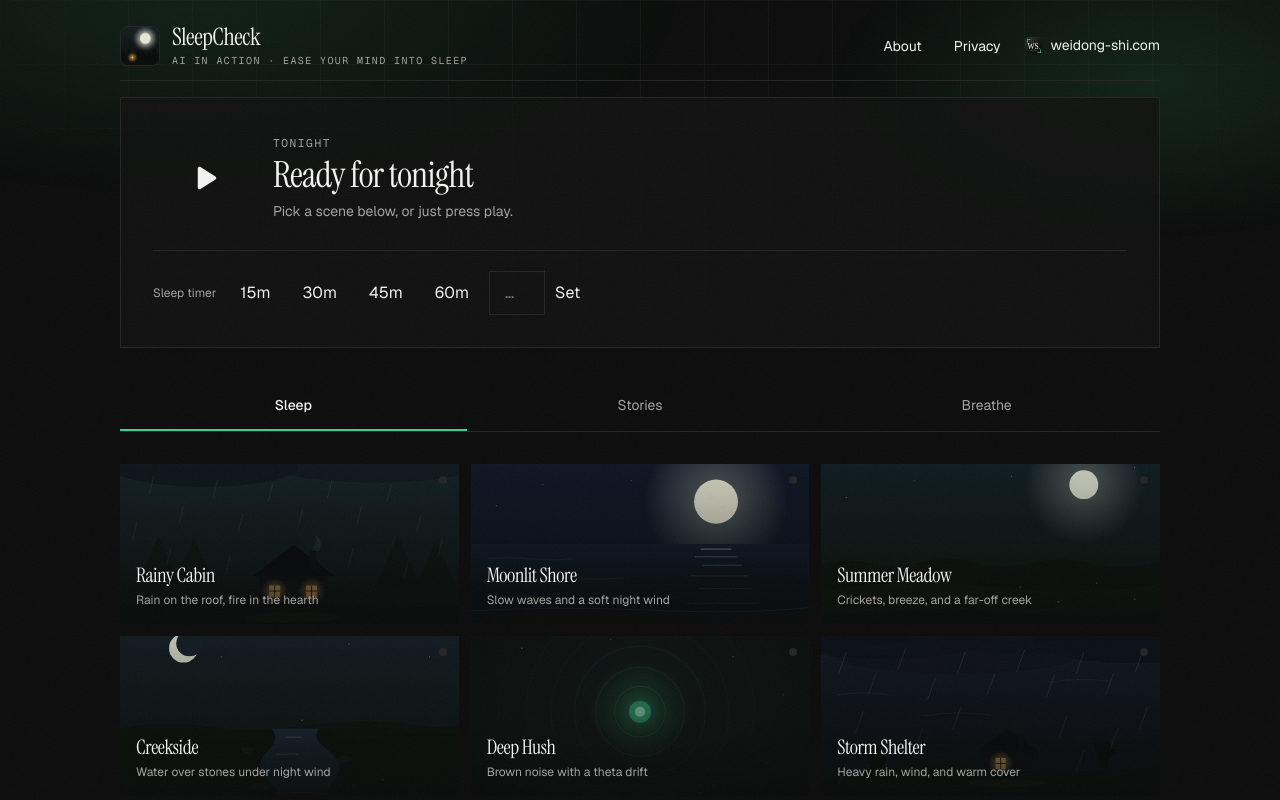
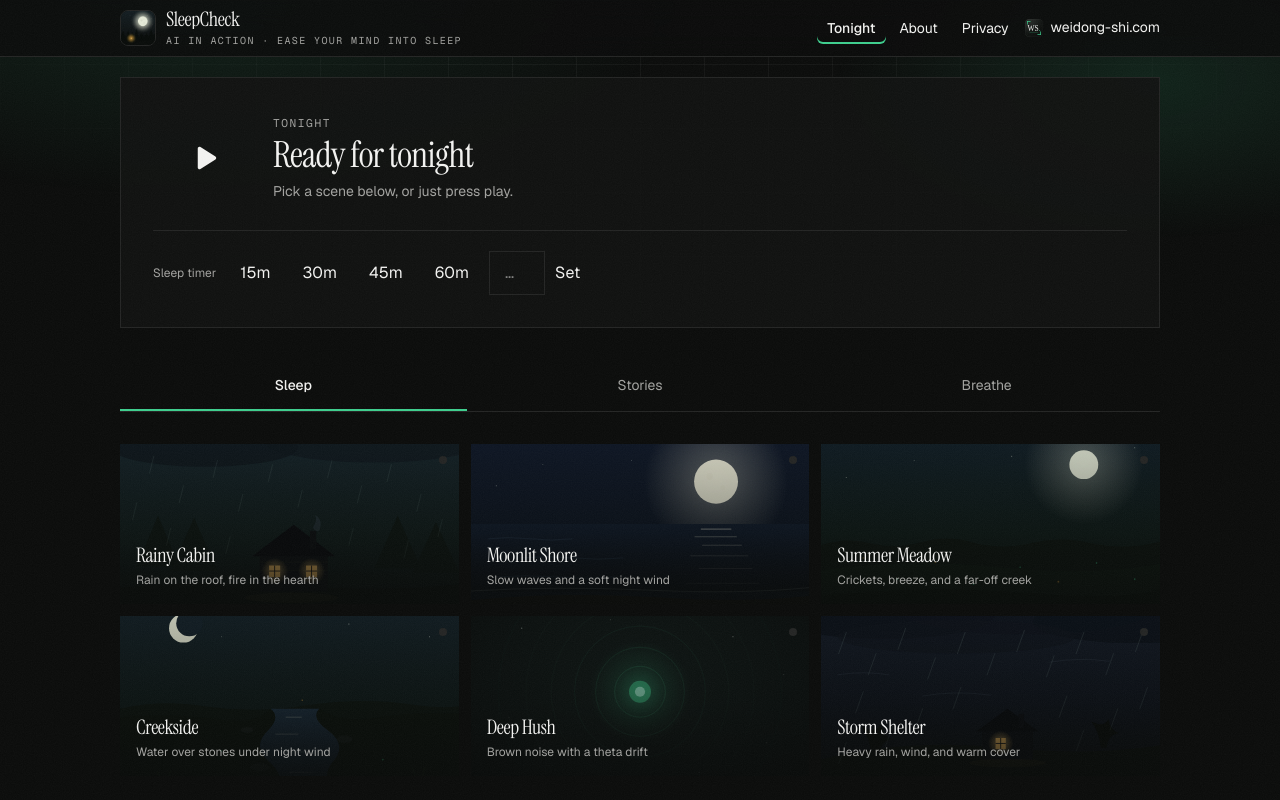
Before and after one commit to weidong808/SleepCheck, a Next.js app: page / in a window 1280 px wide. Shown: the top 800 px of the page. Built offline with nearby package versions, Linux system fonts and the light colour scheme.

Commit message:
Apply HabitCheck active nav style to sticky top primary header links.
Prior change only restyled section tabs (.tab-btn.active); top About/Privacy links had no active state.

```diff
--- a/src/app/about/page.tsx
+++ b/src/app/about/page.tsx
@@ -22,17 +22,7 @@ export const metadata: Metadata = {
 
 export default function AboutPage() {
   return (
-    <main className="shell max-w-2xl">
-      <div className="flex flex-wrap items-center justify-between gap-3">
-        <Link
-          href="/"
-          className="text-sm text-muted transition-colors hover:text-foreground"
-        >
-          ← Back to {APP_NAME}
-        </Link>
-        <SiteHomeLink variant="compact" markSize={18} className="text-sm text-muted" />
-      </div>
-
+    <main id="main" className="shell max-w-2xl">
       <div className="mt-4 overflow-hidden border border-border">
         <Image
           src="/og.png"
--- a/src/app/globals.css
+++ b/src/app/globals.css
@@ -11,6 +11,7 @@
   --accent-foreground: #04140e;
   --ring: #3ecf8e;
   --warm: #d9a13e;
+  --header-bg: color-mix(in srgb, var(--background) 82%, transparent);
   --hero-glow: rgba(62, 207, 142, 0.1);
   --grid-line: rgba(243, 243, 241, 0.045);
 }
@@ -198,7 +199,7 @@ a {
   width: min(1080px, 100%);
   margin: 0 auto;
   padding:
-    max(1.5rem, env(safe-area-inset-top, 0px))
+    1.25rem
     max(1.25rem, env(safe-area-inset-right, 0px))
     max(3.5rem, env(safe-area-inset-bottom, 0px))
     max(1.25rem, env(safe-area-inset-left, 0px));
--- a/src/app/layout.tsx
+++ b/src/app/layout.tsx
@@ -1,6 +1,7 @@
 import type { Metadata, Viewport } from "next";
 import { Geist, Geist_Mono, Instrument_Serif } from "next/font/google";
 import { Analytics } from "@/components/Analytics";
+import { AppHeader } from "@/components/AppHeader";
 import { APP_DESCRIPTION, APP_NAME, APP_TAGLINE, APP_URL } from "@/lib/brand";
 import "./globals.css";
 
@@ -77,6 +78,10 @@ export default function RootLayout({
       className={`${geistSans.variable} ${geistMono.variable} ${instrument.variable}`}
     >
       <body className="bg-background text-foreground min-h-full antialiased">
+        <a href="#main" className="skip-link">
+          Skip to content
+        </a>
+        <AppHeader />
         {children}
         <Analytics />
       </body>
--- a/src/app/privacy/page.tsx
+++ b/src/app/privacy/page.tsx
@@ -1,6 +1,5 @@
 import type { Metadata } from "next";
 import Link from "next/link";
-import { SiteHomeLink } from "@/components/SiteHomeLink";
 import {
   APP_NAME,
   APP_URL,
@@ -16,21 +15,7 @@ export const metadata: Metadata = {
 export default function PrivacyPage() {
   return (
     <main id="main" className="shell max-w-2xl">
-      <div className="flex flex-wrap items-center justify-between gap-3">
-        <Link
-          href="/"
-          className="touch-target inline-flex items-center text-sm text-muted transition-colors hover:text-foreground"
-        >
-          ← Back to {APP_NAME}
-        </Link>
-        <SiteHomeLink
-          variant="compact"
-          markSize={18}
-          className="touch-target text-sm text-muted"
-        />
-      </div>
-
-      <p className="eyebrow mt-10">
+      <p className="eyebrow mt-2">
         {SITE_SERIES_NAME} · {APP_NAME}
       </p>
       <h1 className="display mt-4 text-4xl text-foreground sm:text-5xl">
--- /dev/null
+++ b/src/components/AppHeader.tsx
@@ -0,0 +1,84 @@
+"use client";
+
+import Image from "next/image";
+import Link from "next/link";
+import { usePathname } from "next/navigation";
+import type { ReactNode } from "react";
+import { SiteHomeLink } from "@/components/SiteHomeLink";
+import { APP_NAME, APP_TAGLINE, SITE_SERIES_NAME } from "@/lib/brand";
+
+const NAV: { href: string; label: string; exact?: boolean }[] = [
+  { href: "/", label: "Tonight", exact: true },
+  { href: "/about", label: "About" },
+  { href: "/privacy", label: "Privacy" },
+];
+
+const navIdle =
+  "rounded-md px-2.5 py-1.5 text-muted transition-colors duration-160 hover:text-foreground";
+const navActive =
+  "rounded-md px-2.5 py-1.5 font-medium text-foreground shadow-[inset_0_-2px_0_0_var(--accent)]";
+
+type AppHeaderProps = {
+  /** Optional trailing control (e.g. streak) rendered before primary links. */
+  trailing?: ReactNode;
+};
+
+export function AppHeader({ trailing }: AppHeaderProps) {
+  const pathname = usePathname();
+
+  return (
+    <header className="sticky top-0 z-40 border-b border-border/80 bg-[var(--header-bg)] pt-[env(safe-area-inset-top,0px)] backdrop-blur-md">
+      <div className="mx-auto flex h-14 w-full max-w-[1080px] items-center justify-between gap-4 px-[max(1.25rem,env(safe-area-inset-left,0px))] pr-[max(1.25rem,env(safe-area-inset-right,0px))] sm:px-5">
+        <Link
+          href="/"
+          className="group flex min-w-0 items-center gap-2.5"
+          aria-label={`${APP_NAME} home`}
+        >
+          <Image
+            src="/icon-192.png"
+            alt=""
+            width={36}
+            height={36}
+            priority
+            className="h-9 w-9 shrink-0 rounded-lg border border-border transition-colors group-hover:border-accent/50"
+          />
+          <span className="min-w-0">
+            <span className="display block truncate text-lg leading-none text-foreground transition-colors group-hover:text-accent sm:text-xl">
+              {APP_NAME}
+            </span>
+            <span className="mt-1 block truncate font-mono text-[10px] tracking-[0.14em] text-muted uppercase">
+              {SITE_SERIES_NAME} · {APP_TAGLINE}
+            </span>
+          </span>
+        </Link>
+
+        <nav
+          className="flex shrink-0 items-center gap-0.5 text-sm sm:gap-1"
+          aria-label="Primary"
+        >
+          {trailing}
+          {NAV.map((item) => {
+            const active = item.exact
+              ? pathname === item.href
+              : pathname.startsWith(item.href);
+            return (
+              <Link
+                key={item.href}
+                href={item.href}
+                className={active ? navActive : navIdle}
+                aria-current={active ? "page" : undefined}
+              >
+                {item.label}
+              </Link>
+            );
+          })}
+          <SiteHomeLink
+            variant="compact"
+            markSize={18}
+            className="ml-0.5 hidden text-muted sm:inline-flex"
+          />
+        </nav>
+      </div>
+    </header>
+  );
+}
--- a/src/components/SleepApp.tsx
+++ b/src/components/SleepApp.tsx
@@ -629,9 +629,6 @@ export function SleepApp() {
 
   return (
     <div className="relative min-h-screen">
-      <a href="#main" className="skip-link">
-        Skip to content
-      </a>
       <div
         aria-hidden
         className="pointer-events-none fixed inset-0 z-[1]"
@@ -642,27 +639,9 @@ export function SleepApp() {
       />
 
       <div className="shell">
-        <header className="mb-4 flex items-center justify-between gap-4 border-b border-border/70 pb-3">
-          <Link href="/" className="group flex min-w-0 items-center gap-3">
-            <Image
-              src="/icon-192.png"
-              alt={`${APP_NAME} logo`}
-              width={40}
-              height={40}
-              priority
-              className="h-10 w-10 rounded-lg border border-border transition-colors group-hover:border-accent/50"
-            />
-            <span className="min-w-0">
-              <span className="display block text-2xl leading-none text-foreground transition-colors group-hover:text-accent">
-                {APP_NAME}
-              </span>
-              <span className="mt-1 block font-mono text-[10px] tracking-[0.14em] text-muted uppercase">
-                {SITE_SERIES_NAME} · {APP_TAGLINE}
-              </span>
-            </span>
-          </Link>
-          <div className="flex shrink-0 items-center gap-2.5 text-sm sm:gap-4">
+        <main id="main">
         {streak && streak.current > 0 && (
+          <div className="mb-4 flex justify-end">
             <span
               className="touch-target inline-flex items-center gap-1.5 px-1 text-muted"
               title={`Wind-down streak · best ${streak.best}`}
@@ -677,28 +656,8 @@ export function SleepApp() {
                 </span>
               </span>
             </span>
+          </div>
         )}
-            <Link
-              href="/about"
-              className="touch-target inline-flex items-center px-2 text-muted transition-colors hover:text-foreground"
-            >
-              About
-            </Link>
-            <Link
-              href="/privacy"
-              className="touch-target inline-flex items-center px-2 text-muted transition-colors hover:text-foreground"
-            >
-              Privacy
-            </Link>
-            <SiteHomeLink
-              variant="compact"
-              markSize={18}
-              className="touch-target text-muted"
-            />
-          </div>
-        </header>
-
-        <main id="main">
         <p className="sr-only" role="status" aria-live="polite" aria-atomic="true">
           {statusMsg}
         </p>
```
Lines whose indentation alone changed are shown as unchanged.
